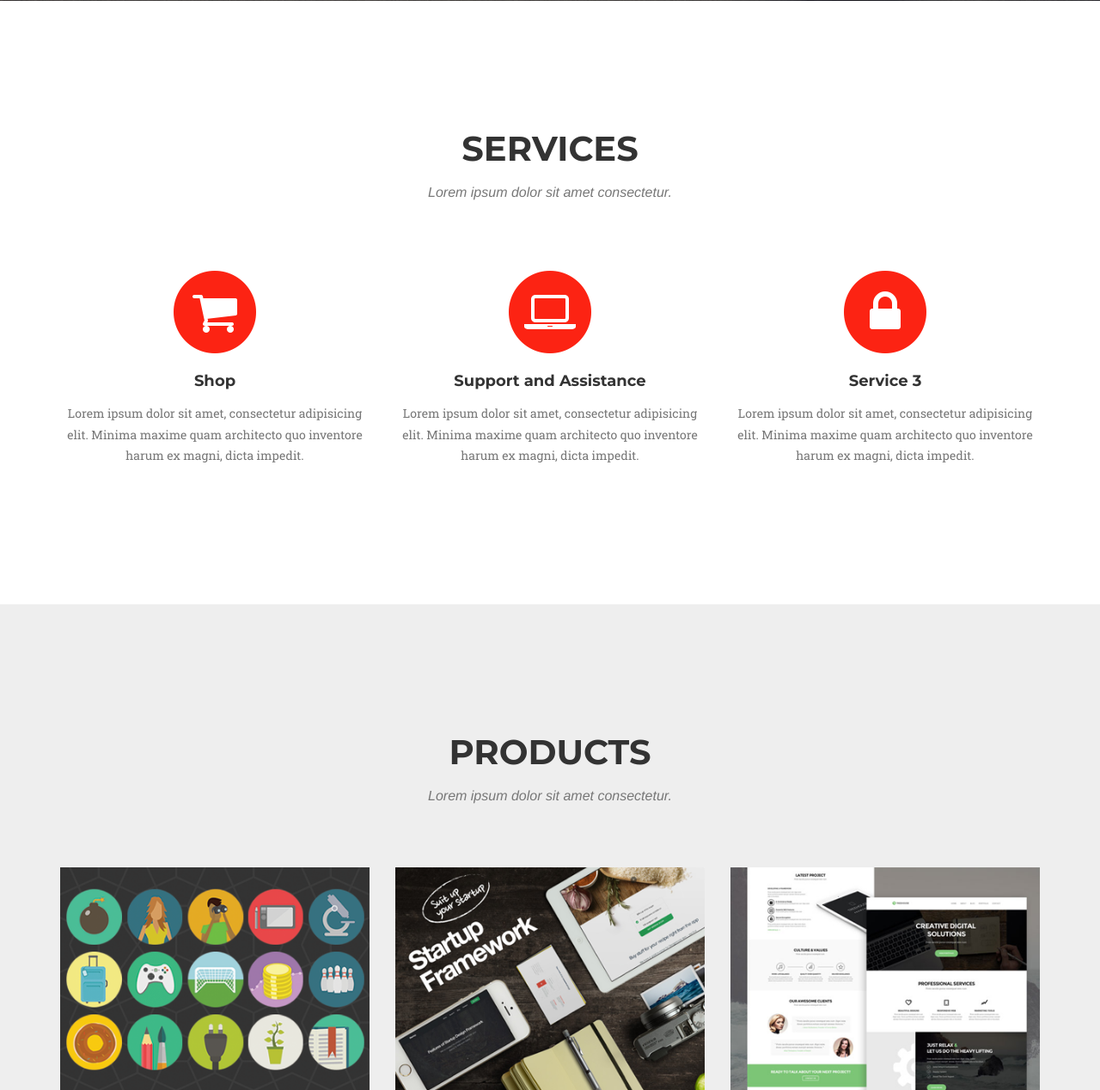
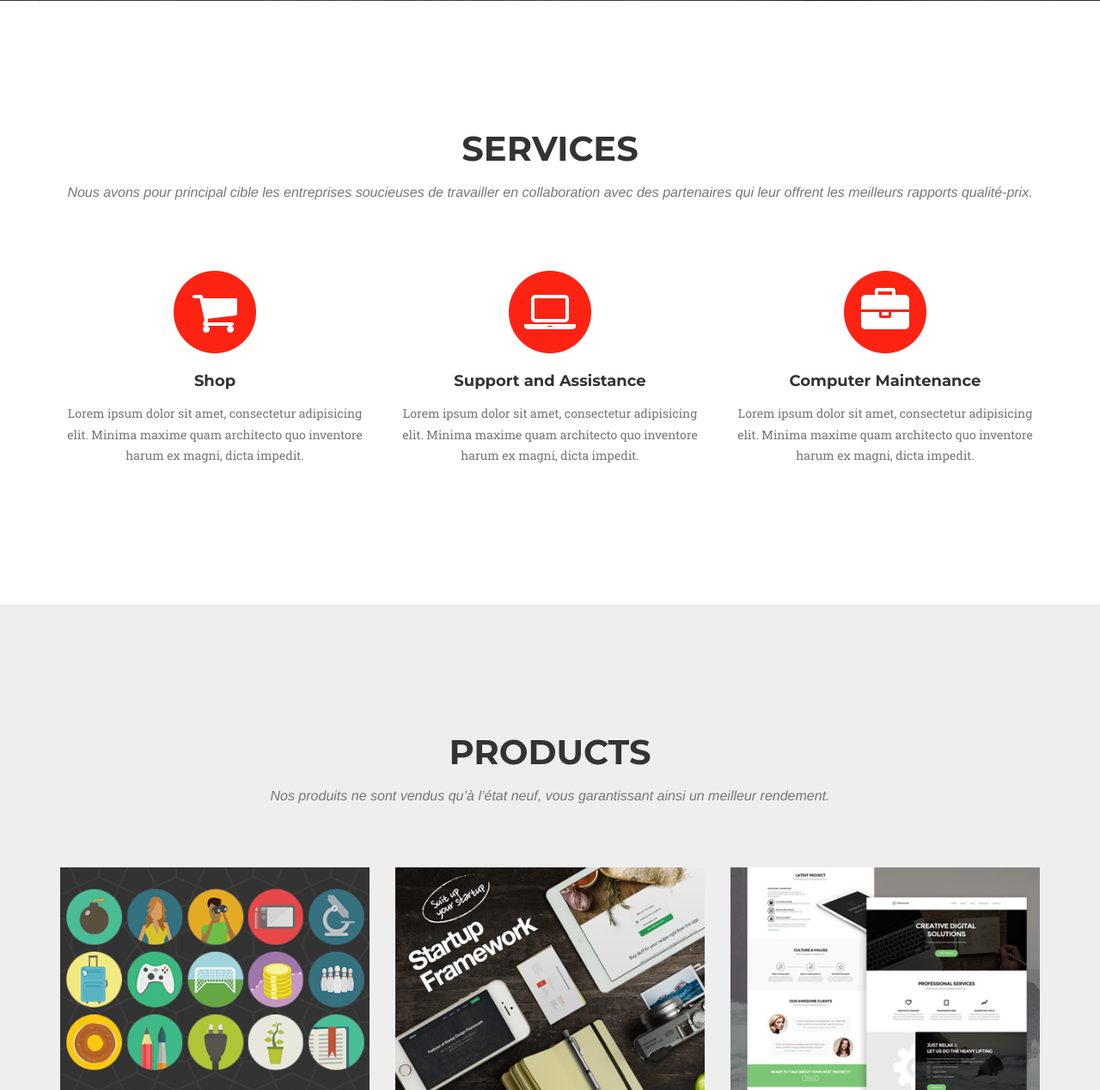
Before and after one commit to jamesadjinwa/wt-shop, a Django app: page / in a window 1280 px wide. Shown: the part 632-1900 px from the top of the page at 86% size. Run offline with Django 3.2, Linux system fonts and the light colour scheme; some libraries are stand-ins or nearby versions; some web fonts are replaced.

Commit message:
Colors and structure

```diff
--- a/intro/static/css/wt.css
+++ b/intro/static/css/wt.css
@@ -15,12 +15,8 @@
     background: #fc2313;
 }
 
-.navbar-custom .nav li a:hover {
-    color: #fc2313;
-}
-
-.navbar-custom .nav li a:focus,
-.navbar-custom .nav li a:hover {
+.navbar-custom .nav li a:hover,
+.navbar-custom .nav li a:focus {
     color: #fc2313;
 }
 
@@ -61,7 +57,8 @@
 }
 
 /* Product */
-#portfolio .portfolio-item .portfolio-link .portfolio-hover {
+#portfolio .portfolio-item
+.portfolio-link .portfolio-hover {
     background: rgba(251,19,19,0.68);
 }
 
@@ -92,3 +89,7 @@ ul.social-buttons li a:hover {
     border-color: #9f9f9f;
     background-color: #9f9f9f;
 }
+
+.contacts  {
+    font-size: 15px;
+}
--- a/intro/templates/intro/index.html
+++ b/intro/templates/intro/index.html
@@ -93,7 +93,8 @@
             <div class="row">
                 <div class="col-lg-12 text-center">
                     <h2 class="section-heading">Services</h2>
-                    <h3 class="section-subheading text-muted">Lorem ipsum dolor sit amet consectetur.</h3>
+                    <h3 class="section-subheading text-muted">Nous avons pour principal cible les entreprises soucieuses de travailler en collaboration avec
+des partenaires qui leur offrent les meilleurs rapports qualité-prix.</h3>
                 </div>
             </div>
             <div class="row text-center">
@@ -116,9 +117,9 @@
                 <div class="col-md-4">
                     <span class="fa-stack fa-4x">
                         <i class="fa fa-circle fa-stack-2x text-primary"></i>
-                        <i class="fa fa-lock fa-stack-1x fa-inverse"></i>
+                        <i class="fa fa-briefcase fa-stack-1x fa-inverse"></i>
                     </span>
-                    <h4 class="service-heading">Service 3</h4>
+                    <h4 class="service-heading">Computer Maintenance</h4>
                     <p class="text-muted">Lorem ipsum dolor sit amet, consectetur adipisicing elit. Minima maxime quam architecto quo inventore harum ex magni, dicta impedit.</p>
                 </div>
             </div>
@@ -131,7 +132,7 @@
             <div class="row">
                 <div class="col-lg-12 text-center">
                     <h2 class="section-heading">Products</h2>
-                    <h3 class="section-subheading text-muted">Lorem ipsum dolor sit amet consectetur.</h3>
+                    <h3 class="section-subheading text-muted">Nos produits ne sont vendus qu’à l’état neuf, vous garantissant ainsi un meilleur rendement.</h3>
                 </div>
             </div>
             <div class="row">
@@ -229,7 +230,8 @@
             <div class="row">
                 <div class="col-lg-12 text-center">
                     <h2 class="section-heading">About</h2>
-                    <h3 class="section-subheading text-muted">Lorem ipsum dolor sit amet consectetur.</h3>
+                    <h3 class="section-subheading text-muted">Wizards Technology est une entreprise spécialisée dans la vente et le développement
+des solutions informatiques.</h3>
                 </div>
             </div>
         </div>
@@ -240,12 +242,14 @@
         <aside class="clients bg-light-gray">
             <div class="container">
                 <div class="row">
+                    <div class="col-lg-12 text-center">
+                        <h2 class="section-heading">Our Partner</h2>
                         <div class="col-md-3 col-sm-6">
                             <a href="#">
                                 <img src="{% static 'img/logos/envato.jpg' %}" class="img-responsive img-centered" alt="">
                             </a>
                         </div>
-                <div class="col-md-3 col-sm-6">
+                        <!--<div class="col-md-3 col-sm-6">
                             <a href="#">
                                 <img src="{% static 'img/logos/designmodo.jpg' %}" class="img-responsive img-centered" alt="">
                             </a>
@@ -259,6 +263,7 @@
                             <a href="#">
                                 <img src="{% static 'img/logos/creative-market.jpg' %}" class="img-responsive img-centered" alt="">
                             </a>
+                        </div>-->
                     </div>
                 </div>
             </div>
@@ -314,6 +319,13 @@
         <div class="container">
             <div class="row">
                 <div class="col-md-4">
+                    <ul class="list-inline contacts">
+                        <li><i class="fa fa-envelope">&nbsp;P.O. Box: 8994 Deido, Douala Cameroon&nbsp;&nbsp;|</i></li>
+                        <li><i class="fa fa-phone">&nbsp;+237 334 156 55&nbsp;&nbsp;|</i></li>
+                        <li><i class="fa fa-mobile">&nbsp;+237 699 011 293</i></li>
+                    </ul>
+                </div>
+                <div class="col-md-4">
                     <span class="copyright">Copyright &copy; Wizards Technology 2016</span>
                 </div>
                 <div class="col-md-4">
@@ -326,6 +338,7 @@
                         </li>
                     </ul>
                 </div>
+
                 <div class="col-md-4">
                     <ul class="list-inline quicklinks">
                         <li><a href="#">Privacy Policy</a>
```
Lines whose indentation alone changed are shown as unchanged.
